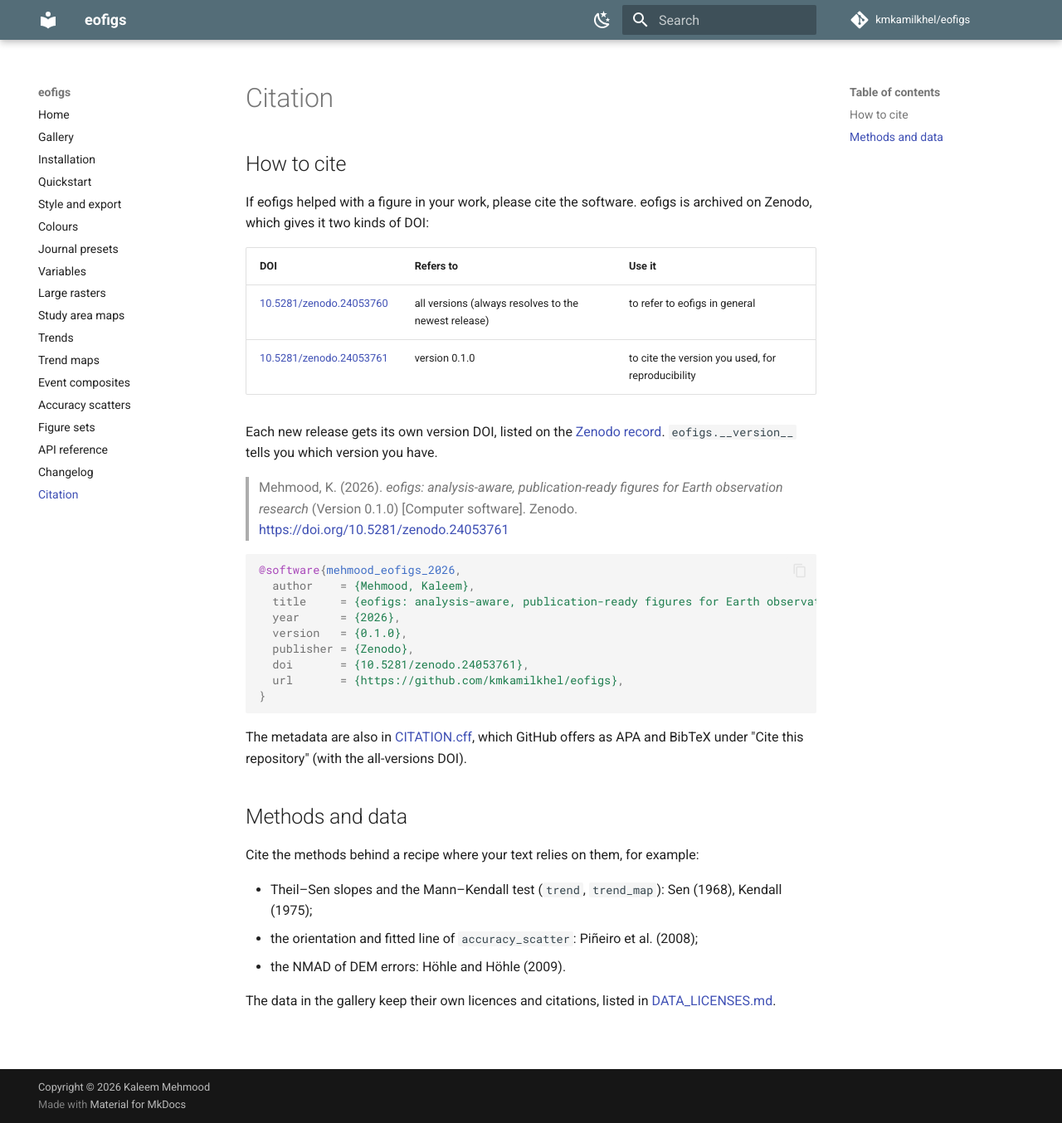
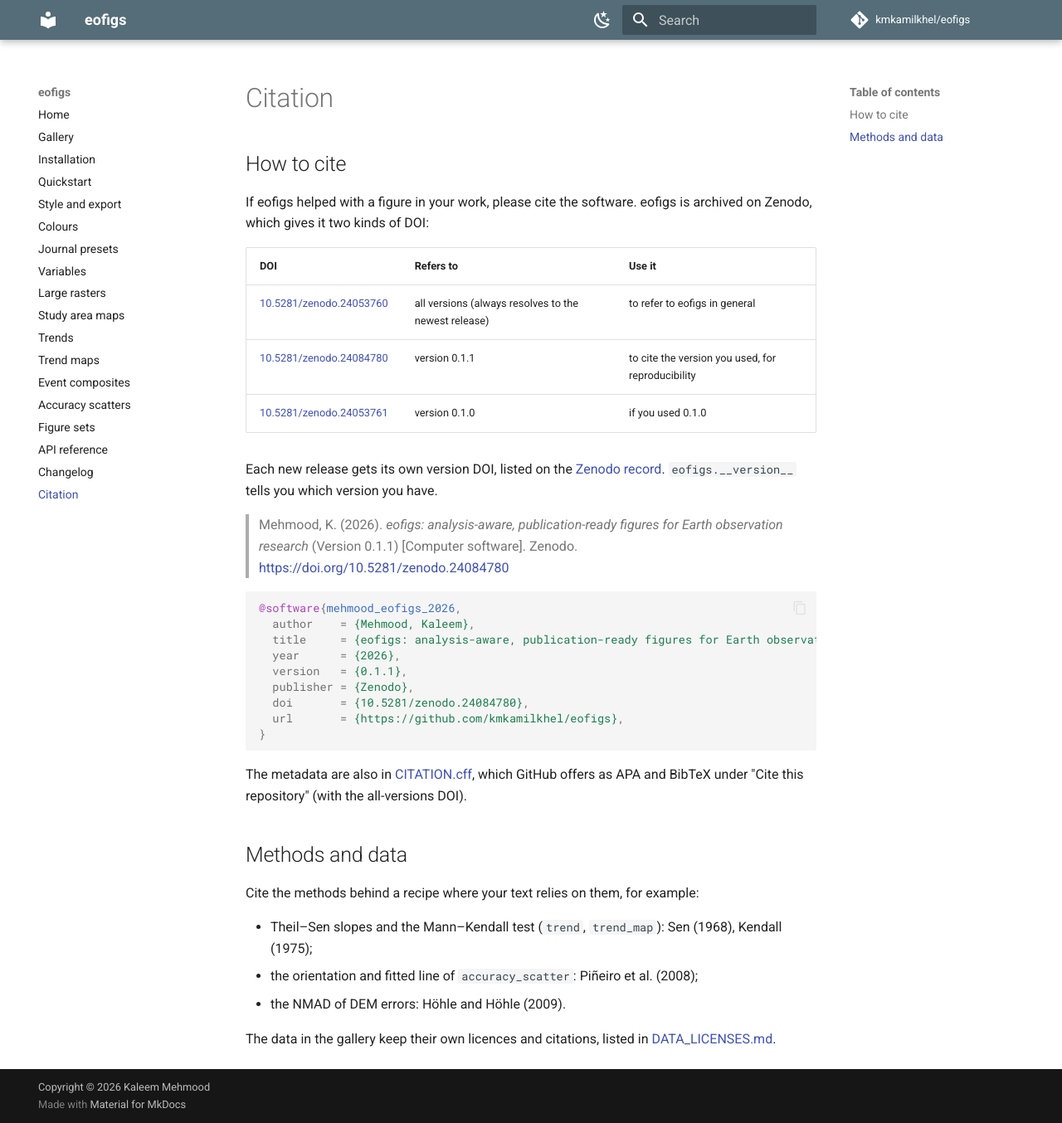
Before and after one commit to kmkamilkhel/eofigs, an MkDocs documentation site: the page built from docs/citation.md, in a window 1280 px wide and 1354 px high. Shown: the whole window at 83% size. Built offline with MkDocs 1.6.1 and Material for MkDocs 9.7.7, drawn with Linux system fonts in a browser that asks for light colours; comment, search, counter and statistics services are not loaded.

Commit message:
Add the 0.1.1 version DOI and start 0.2.0 development
The citation page (table, APA and BibTeX) and the README give the Zenodo
version DOI of 0.1.1, 10.5281/zenodo.24084780; the 0.1.0 DOI stays in the
table. Version 0.2.0.dev0 with an Unreleased changelog section.

````diff
--- a/docs/citation.md
+++ b/docs/citation.md
@@ -8,24 +8,25 @@ Zenodo, which gives it two kinds of DOI:
 | DOI | Refers to | Use it |
 |---|---|---|
 | [10.5281/zenodo.24053760](https://doi.org/10.5281/zenodo.24053760) | all versions (always resolves to the newest release) | to refer to eofigs in general |
-| [10.5281/zenodo.24053761](https://doi.org/10.5281/zenodo.24053761) | version 0.1.0 | to cite the version you used, for reproducibility |
+| [10.5281/zenodo.24084780](https://doi.org/10.5281/zenodo.24084780) | version 0.1.1 | to cite the version you used, for reproducibility |
+| [10.5281/zenodo.24053761](https://doi.org/10.5281/zenodo.24053761) | version 0.1.0 | if you used 0.1.0 |
 
 Each new release gets its own version DOI, listed on the
 [Zenodo record](https://doi.org/10.5281/zenodo.24053760). `eofigs.__version__` tells you which
 version you have.
 
 > Mehmood, K. (2026). *eofigs: analysis-aware, publication-ready figures for Earth
-> observation research* (Version 0.1.0) [Computer software]. Zenodo.
-> <https://doi.org/10.5281/zenodo.24053761>
+> observation research* (Version 0.1.1) [Computer software]. Zenodo.
+> <https://doi.org/10.5281/zenodo.24084780>
 
 ```bibtex
 @software{mehmood_eofigs_2026,
   author    = {Mehmood, Kaleem},
   title     = {eofigs: analysis-aware, publication-ready figures for Earth observation research},
   year      = {2026},
-  version   = {0.1.0},
+  version   = {0.1.1},
   publisher = {Zenodo},
-  doi       = {10.5281/zenodo.24053761},
+  doi       = {10.5281/zenodo.24084780},
   url       = {https://github.com/kmkamilkhel/eofigs},
 }
 ```
--- a/src/eofigs/__init__.py
+++ b/src/eofigs/__init__.py
@@ -20,7 +20,7 @@ from eofigs.styling import label_panels, new_figure, set_style, style, tidy_axes
 from eofigs.trends import trend_map
 from eofigs.variables import Variable, register_variable, variable
 
-__version__ = "0.1.1"
+__version__ = "0.2.0.dev0"
 
 __all__ = [
     "CheckReport",
````
Also changed, not shown: CHANGELOG.md (+8 -0 lines), README.md (+1 -1 lines).
